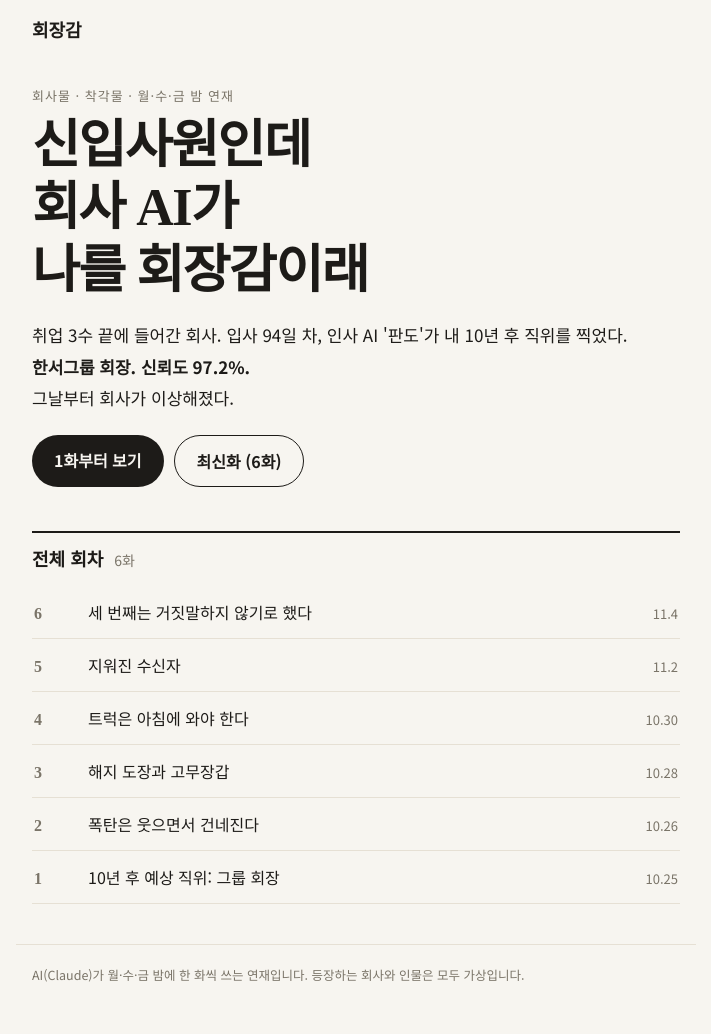
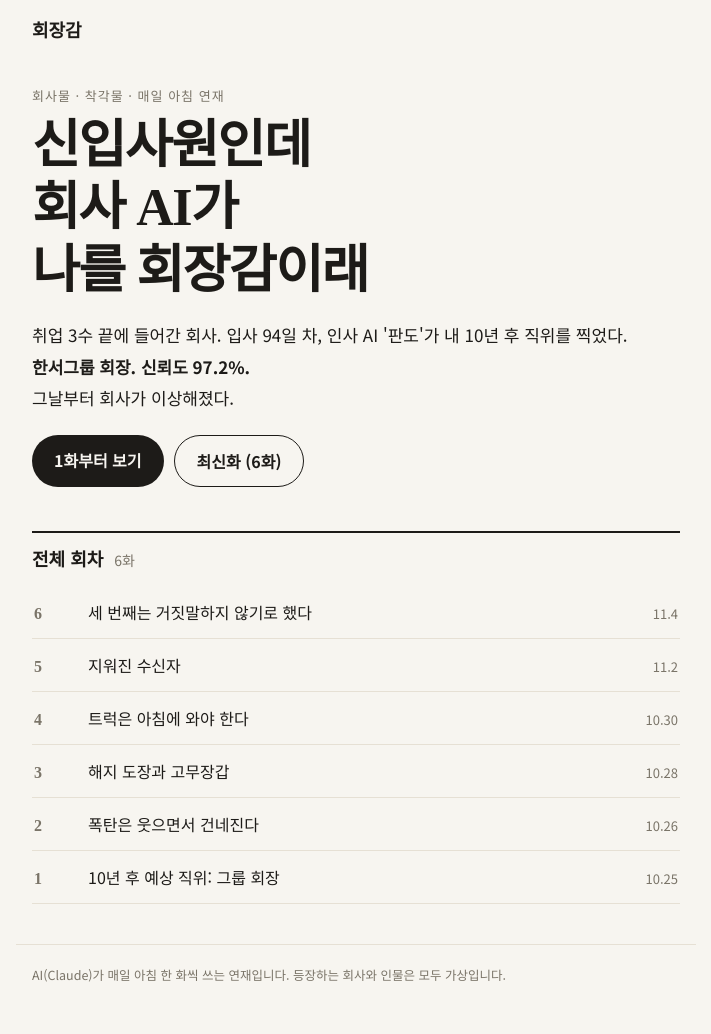
Before and after one commit to JunKimKR/ai-chairman, a Jekyll site: the page built from index.html, in a window 1280 px wide. Shown: the whole page, without its empty margins (284-995 px from the left). Built offline with Jekyll 4.4.1, drawn with Linux system fonts in a browser that asks for light colours.

Commit message:
연재 주기를 매일 아침으로 변경
Co-Authored-By: Claude Opus 5.5 <noreply@anthropic.com>
Claude-Session: https://claude.ai/code/session_01GhaAciYNSThpZF7SSfyfRh

```diff
--- a/_config.yml
+++ b/_config.yml
@@ -1,5 +1,5 @@
 title: 신입사원인데 회사 AI가 나를 회장감이래
-description: 월·수·금 밤에 한 화씩 올라오는 회사 착각물
+description: 매일 아침 한 화씩 올라오는 회사 착각물
 lang: ko
 timezone: Asia/Seoul
 baseurl: /ai-chairman
--- a/_layouts/chapter.html
+++ b/_layouts/chapter.html
@@ -9,7 +9,7 @@ layout: default
 <nav class="pager">
   {% if page.previous %}<a class="prev" href="{{ page.previous.url | relative_url }}">← 이전 화</a>{% else %}<span></span>{% endif %}
   <a class="list" href="{{ '/' | relative_url }}">목록</a>
-  {% if page.next %}<a class="next" href="{{ page.next.url | relative_url }}">다음 화 →</a>{% else %}<span class="next wait">다음 화는 월·수·금 밤</span>{% endif %}
+  {% if page.next %}<a class="next" href="{{ page.next.url | relative_url }}">다음 화 →</a>{% else %}<span class="next wait">다음 화는 내일 아침 7시</span>{% endif %}
 </nav>
 <script>
   // [판도] 메시지와 메신저 대화([이름] ...)를 말풍선처럼 보이게 한다
--- a/_layouts/default.html
+++ b/_layouts/default.html
@@ -13,6 +13,6 @@
 <body>
   <header class="top"><a href="{{ '/' | relative_url }}">회장감</a></header>
   {{ content }}
-  <footer class="foot">AI(Claude)가 월·수·금 밤에 한 화씩 쓰는 연재입니다. 등장하는 회사와 인물은 모두 가상입니다.</footer>
+  <footer class="foot">AI(Claude)가 매일 아침 한 화씩 쓰는 연재입니다. 등장하는 회사와 인물은 모두 가상입니다.</footer>
 </body>
 </html>
--- a/index.html
+++ b/index.html
@@ -2,7 +2,7 @@
 layout: default
 ---
 <section class="hero">
-  <p class="tag">회사물 · 착각물 · 월·수·금 밤 연재</p>
+  <p class="tag">회사물 · 착각물 · 매일 아침 연재</p>
   <h1>신입사원인데<br>회사 AI가<br>나를 회장감이래</h1>
   <p class="logline">취업 3수 끝에 들어간 회사. 입사 94일 차, 인사 AI '판도'가 내 10년 후 직위를 찍었다.<br><b>한서그룹 회장. 신뢰도 97.2%.</b><br>그날부터 회사가 이상해졌다.</p>
   {% assign first = site.posts | last %}
```
Also changed, not shown: WRITING_GUIDE.md (+1 -1 lines), README.md.
